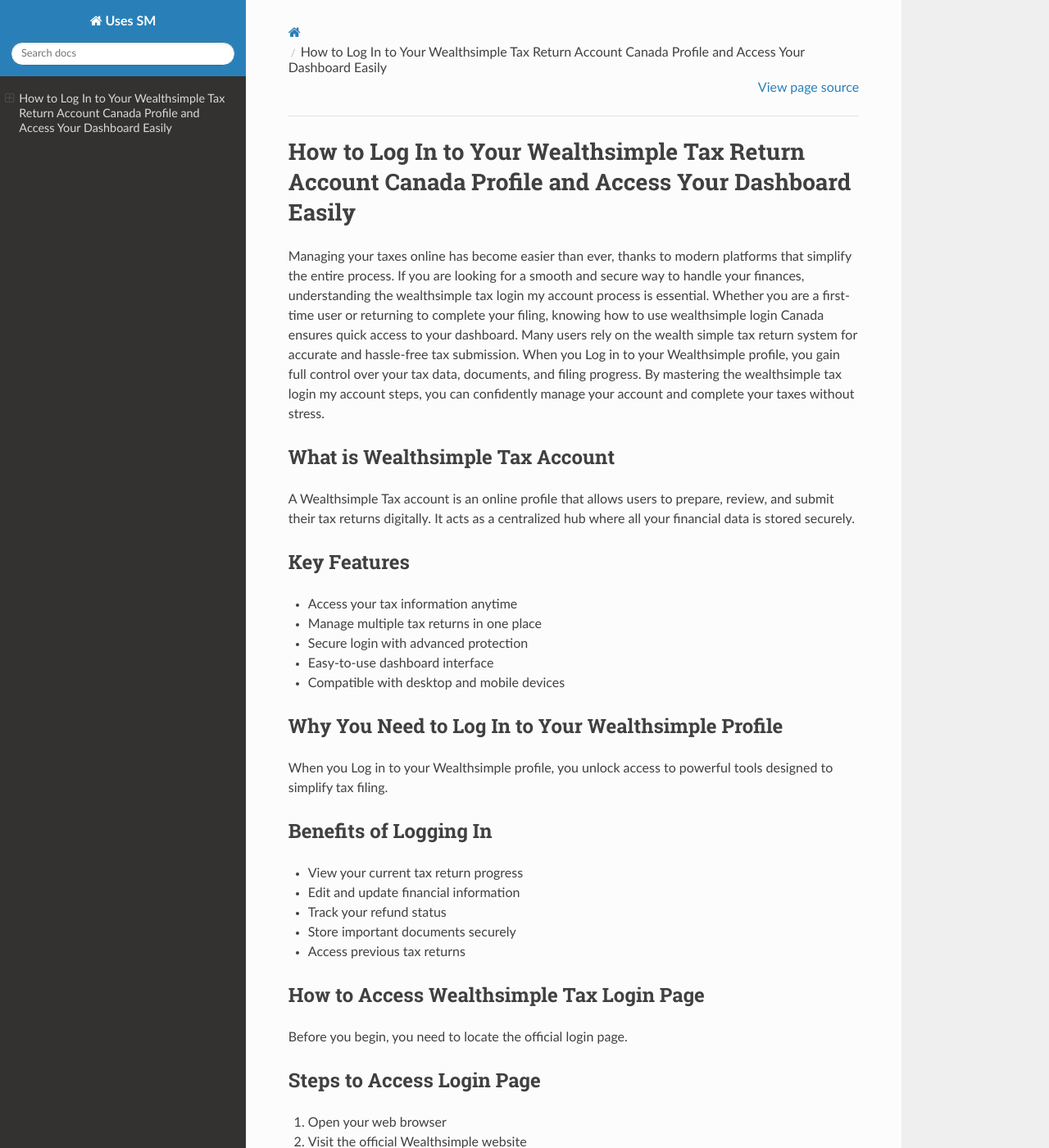
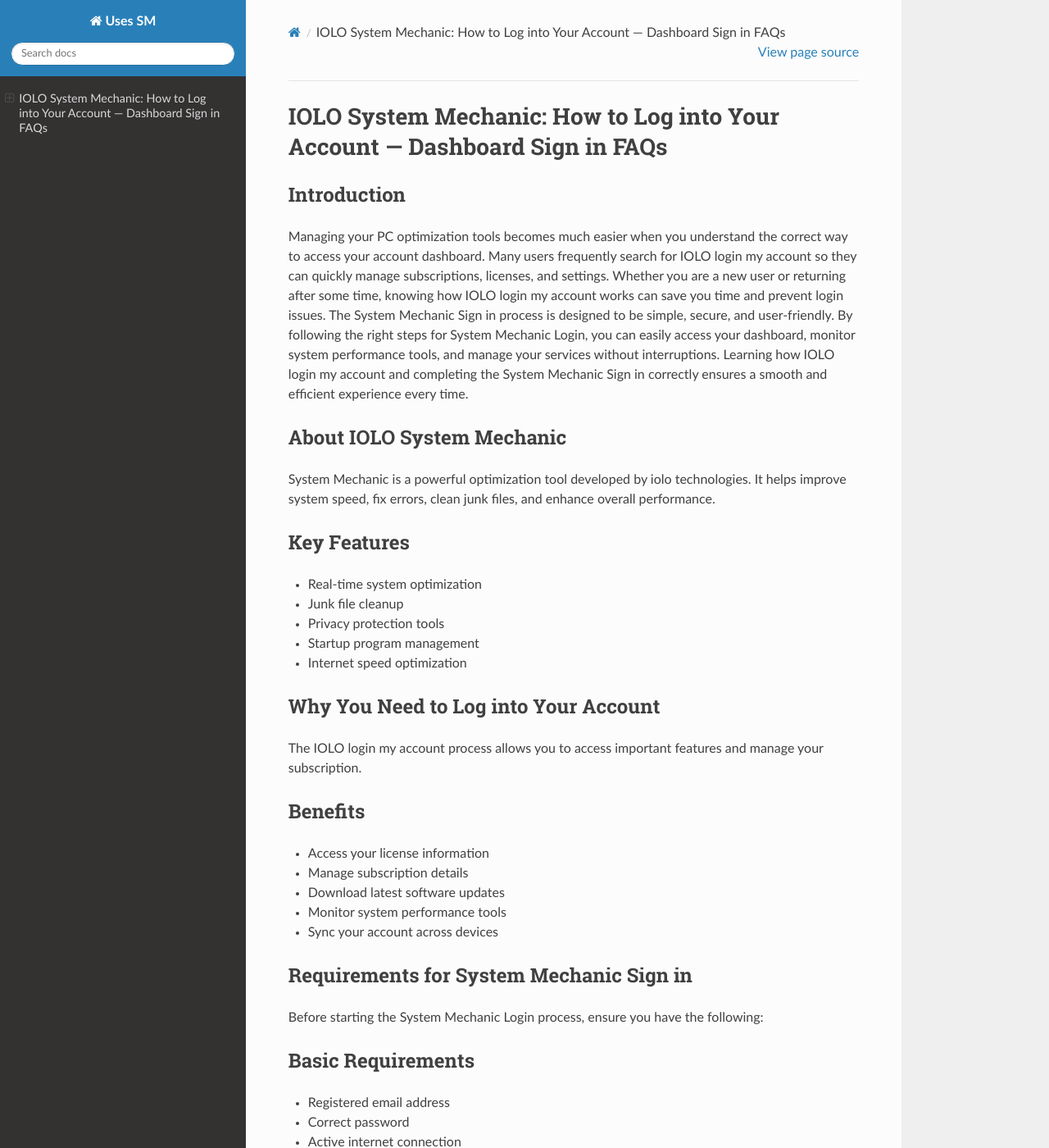
Before and after one commit to Mimipark-svg/usesm, a Sphinx documentation site: the page built from docs/index.rst, in a window 1280 px wide and 1400 px high. Shown: the whole window at 82% size. Built offline with Sphinx 7.4.7 and the Read the Docs theme 3.1.0, drawn with Linux system fonts in a browser that asks for light colours; some of the changed text lies outside the part shown.

Commit message:
Update index.rst

```diff
--- a/docs/index.rst
+++ b/docs/index.rst
@@ -1,245 +1,253 @@
-How to Log In to Your Wealthsimple Tax Return Account Canada Profile and Access Your Dashboard Easily
-======================================================================================================
+IOLO System Mechanic: How to Log into Your Account — Dashboard Sign in FAQs
+===========================================================================
 
-Managing your taxes online has become easier than ever, thanks to modern platforms that simplify the entire process. If you are looking for a smooth and secure way to handle your finances, understanding the wealthsimple tax login my account process is essential. Whether you are a first-time user or returning to complete your filing, knowing how to use wealthsimple login Canada ensures quick access to your dashboard. Many users rely on the wealth simple tax return system for accurate and hassle-free tax submission. When you Log in to your Wealthsimple profile, you gain full control over your tax data, documents, and filing progress. By mastering the wealthsimple tax login my account steps, you can confidently manage your account and complete your taxes without stress.
+Introduction
+------------
 
-What is Wealthsimple Tax Account
--------------------------------
+Managing your PC optimization tools becomes much easier when you understand the correct way to access your account dashboard. Many users frequently search for IOLO login my account so they can quickly manage subscriptions, licenses, and settings. Whether you are a new user or returning after some time, knowing how IOLO login my account works can save you time and prevent login issues. The System Mechanic Sign in process is designed to be simple, secure, and user-friendly. By following the right steps for System Mechanic Login, you can easily access your dashboard, monitor system performance tools, and manage your services without interruptions. Learning how IOLO login my account and completing the System Mechanic Sign in correctly ensures a smooth and efficient experience every time.
 
-A Wealthsimple Tax account is an online profile that allows users to prepare, review, and submit their tax returns digitally. It acts as a centralized hub where all your financial data is stored securely.
+About IOLO System Mechanic
+--------------------------
+
+System Mechanic is a powerful optimization tool developed by iolo technologies. It helps improve system speed, fix errors, clean junk files, and enhance overall performance.
 
 Key Features
 ------------
 
-- Access your tax information anytime
-- Manage multiple tax returns in one place
-- Secure login with advanced protection
-- Easy-to-use dashboard interface
-- Compatible with desktop and mobile devices
+- Real-time system optimization
+- Junk file cleanup
+- Privacy protection tools
+- Startup program management
+- Internet speed optimization
 
-Why You Need to Log In to Your Wealthsimple Profile
---------------------------------------------------
+Why You Need to Log into Your Account
+------------------------------------
 
-When you Log in to your Wealthsimple profile, you unlock access to powerful tools designed to simplify tax filing.
+The IOLO login my account process allows you to access important features and manage your subscription.
 
-Benefits of Logging In
----------------------
+Benefits
+--------
 
-- View your current tax return progress
-- Edit and update financial information
-- Track your refund status
-- Store important documents securely
-- Access previous tax returns
+- Access your license information
+- Manage subscription details
+- Download latest software updates
+- Monitor system performance tools
+- Sync your account across devices
 
-How to Access Wealthsimple Tax Login Page
-----------------------------------------
+Requirements for System Mechanic Sign in
+---------------------------------------
 
-Before you begin, you need to locate the official login page.
+Before starting the System Mechanic Login process, ensure you have the following:
 
-Steps to Access Login Page
--------------------------
+Basic Requirements
+------------------
+
+- Registered email address
+- Correct password
+- Active internet connection
+- Compatible device (PC or laptop)
+
+Pre-Login Checklist
+-------------------
+
+- Ensure your credentials are correct
+- Check internet connectivity
+- Update your browser or app
+- Disable conflicting software if needed
+
+How to Perform IOLO Login My Account
+-----------------------------------
+
+Follow these steps to complete the IOLO login my account process.
+
+Steps
+-----
 
 1. Open your web browser
-2. Visit the official Wealthsimple website
-3. Click on the Log In button
-4. Navigate to the tax section if required
+2. Visit the official IOLO website
+3. Click on Sign In
+4. Enter your registered email address
+5. Enter your password
+6. Click Login
+7. Access your dashboard
 
-Once you reach the login page, you can proceed with the wealthsimple tax login my account process.
+Once logged in, you can manage all your services.
 
-Step-by-Step Guide to Log In to Your Account
--------------------------------------------
+System Mechanic Sign in Through Software
+---------------------------------------
 
-Logging in is simple and takes only a few minutes.
+You can also complete System Mechanic Sign in directly through the application.
 
-Login Instructions
-------------------
+Steps
+-----
 
-1. Enter your registered email address
-2. Type your password carefully
-3. Complete two-factor authentication if enabled
-4. Click on Continue
-5. Access your dashboard
+1. Open the System Mechanic software
+2. Click on Account or Sign In
+3. Enter your login credentials
+4. Click Submit
+5. Access your account features
 
-After completing these steps, you will successfully Log in to your Wealthsimple profile and gain access to your tax return.
+Dashboard Overview After Login
+------------------------------
 
-Creating a Wealthsimple Account
--------------------------------
-
-If you are new, you must create an account before using the wealth simple tax return system.
-
-Registration Steps
-------------------
-
-- Click on Sign Up
-- Enter your email address
-- Create a strong password
-- Verify your email
-- Provide personal information
-- Set up security settings
-
-Information Required
---------------------
-
-- Social Insurance Number (SIN)
-- Income documents such as T4 slips
-- Bank details for refunds
-
-Navigating Your Dashboard After Login
-------------------------------------
-
-Once you complete the wealthsimple tax login my account, you will be redirected to your dashboard.
+After completing System Mechanic Login, you will see your account dashboard.
 
 Dashboard Sections
 ------------------
 
-- Overview
-  Displays your filing progress
+- License and subscription details
+- Product download options
+- System optimization tools
+- Account settings
+- Billing information
 
-- Income
-  Add employment and other earnings
+How to Reset Password for IOLO Login
+-----------------------------------
 
-- Deductions and Credits
-  Enter expenses and claims
+If you forget your password, you can easily reset it.
 
-- Review
-  Check for errors
+Steps
+-----
 
-- Submit
-  Finalize your tax return
-
-How to Start and Manage Your Tax Return
---------------------------------------
-
-After login, you can begin or continue your tax filing.
-
-Steps to Start Filing
---------------------
-
-1. Click on Start New Return
-2. Select the tax year
-3. Enter personal details
-4. Add income information
-5. Include deductions and credits
-
-Managing Your Return
---------------------
-
-- Edit details anytime
-- Save progress automatically
-- Review before submission
+1. Go to the login page
+2. Click Forgot Password
+3. Enter your registered email
+4. Check your inbox for reset link
+5. Create a new password
+6. Log in again
 
 Common Login Issues and Solutions
 --------------------------------
 
-Sometimes users may face issues while accessing their account.
+Users may face issues during IOLO login my account.
 
 Common Problems
 ---------------
 
-- Forgotten password
 - Incorrect email or password
-- Account locked after multiple attempts
+- Slow internet connection
 - Browser compatibility issues
+- Account not recognized
 
 Solutions
 ---------
 
-- Use Forgot Password option
-- Clear browser cache and cookies
+- Double-check your credentials
+- Reset your password
+- Clear browser cache
 - Try a different browser
-- Wait before retrying after failed attempts
+- Restart your device
 
-How to Reset Your Password
---------------------------
+Troubleshooting System Mechanic Login
+------------------------------------
 
-If you cannot log in, resetting your password is easy.
+If System Mechanic Sign in fails, try these fixes.
 
-Password Reset Steps
---------------------
+Fixes
+-----
 
-1. Click on Forgot Password
-2. Enter your email address
-3. Check your inbox for reset link
-4. Create a new password
-5. Log in again
+- Ensure correct login details
+- Update your software
+- Disable firewall temporarily
+- Reinstall System Mechanic
 
-Tips for Strong Password
------------------------
+Tips for Smooth Login Experience
+-------------------------------
 
-- Use letters, numbers, and symbols
-- Avoid common words
-- Do not reuse passwords
+Follow these tips to avoid login problems.
 
-Security Tips for Safe Login
----------------------------
+Helpful Tips
+------------
 
-Keeping your account secure is important when using the wealth simple tax return system.
+- Save your login credentials securely
+- Use a strong password
+- Keep your software updated
+- Avoid multiple failed login attempts
+
+Security Tips for IOLO Account
+-----------------------------
+
+Protect your account while using IOLO login my account.
 
 Best Practices
 --------------
 
-- Enable two-factor authentication
-- Avoid public Wi-Fi
-- Log out after each session
-- Do not share login details
+- Enable two-factor authentication if available
+- Avoid using public Wi-Fi
+- Never share your login details
+- Regularly update your password
 
-Recognizing Secure Access
-------------------------
-
-- Check for HTTPS in the URL
-- Use official website only
-- Avoid suspicious links
-
-Benefits of Using Wealthsimple Tax Platform
+Benefits of Using System Mechanic Dashboard
 ------------------------------------------
 
-Using this platform offers several advantages.
+Using System Mechanic dashboard offers several advantages.
 
 Key Benefits
 ------------
 
-- Convenience of online access
-- Faster processing of returns
-- Accurate calculations
-- Cost-effective solution
+- Easy access to all tools
+- Centralized account management
+- Real-time system monitoring
+- Quick software updates
 
-Who Should Use Wealthsimple Tax
-------------------------------
+Who Should Use IOLO Login My Account
+-----------------------------------
 
-This platform is suitable for various users.
+This login process is ideal for:
 
 Ideal Users
 -----------
 
-- First-time tax filers
-- Students and professionals
-- Freelancers
-- Salaried individuals
+- Existing System Mechanic users
+- PC optimization enthusiasts
+- Business users managing multiple devices
+- Individuals maintaining system performance
 
 Users Who May Need Alternatives
 ------------------------------
 
-- Complex business tax filers
-- Users needing in-person assistance
+- Users without subscription
+- Those using free optimization tools
 
-Tips to Improve Your Tax Filing Experience
-------------------------------------------
+Why Proper Login Matters
+-----------------------
 
-Following best practices can improve your results.
+Correct System Mechanic Login ensures optimal performance.
 
-Helpful Tips
-------------
+Key Reasons
+-----------
 
-- Keep documents organized
-- File your return early
-- Double-check all entries
-- Use available deductions
+- Prevents access issues
+- Ensures account security
+- Enables full feature access
+- Improves user experience
 
-Conclusion
-----------
+Frequently Asked Questions (FAQs)
+--------------------------------
 
-Understanding how to Log in to your Wealthsimple profile and access your dashboard is the foundation of a successful online tax filing experience. By following the correct steps for wealthsimple tax login my account, you can securely access your account and manage your tax return with ease. The wealthsimple login Canada system is designed to provide convenience, security, and efficiency for all users.
+What is IOLO login my account?
+~~~~~~~~~~~~~~~~~~~~~~~~~~~~~~
 
-From creating your account to navigating the dashboard and submitting your return, every step is simplified to help you succeed. Whether you are filing for the first time or returning to complete your taxes, mastering the wealth simple tax return process ensures accuracy and peace of mind.
+It is the process of signing into your IOLO account to access your dashboard and manage services.
 
-By applying the guidance in this article, you can confidently log in, manage your account, and complete your tax filing without unnecessary complications.
+How do I complete System Mechanic Sign in?
+~~~~~~~~~~~~~~~~~~~~~~~~~~~~~~~~~~~~~~~~~
+
+Open the login page, enter your credentials, and click sign in to access your account.
+
+What if I forget my password?
+~~~~~~~~~~~~~~~~~~~~~~~~~~~~~
+
+Use the Forgot Password option to reset your password.
+
+Can I access my account on multiple devices?
+~~~~~~~~~~~~~~~~~~~~~~~~~~~~~~~~~~~~~~~~~~~
+
+Yes, you can use System Mechanic Login on multiple devices with the same account.
+
+Final Thoughts
+--------------
+
+Understanding how to complete IOLO login my account and perform System Mechanic Sign in is essential for managing your software effectively. With the powerful tools offered by System Mechanic from iolo technologies, you can maintain your system’s performance with ease.
+
+By following this guide, you can log in, manage your dashboard, and resolve common issues without difficulty. Mastering System Mechanic Login ensures your system stays optimized, secure, and ready for peak performance whenever you need it.
```
